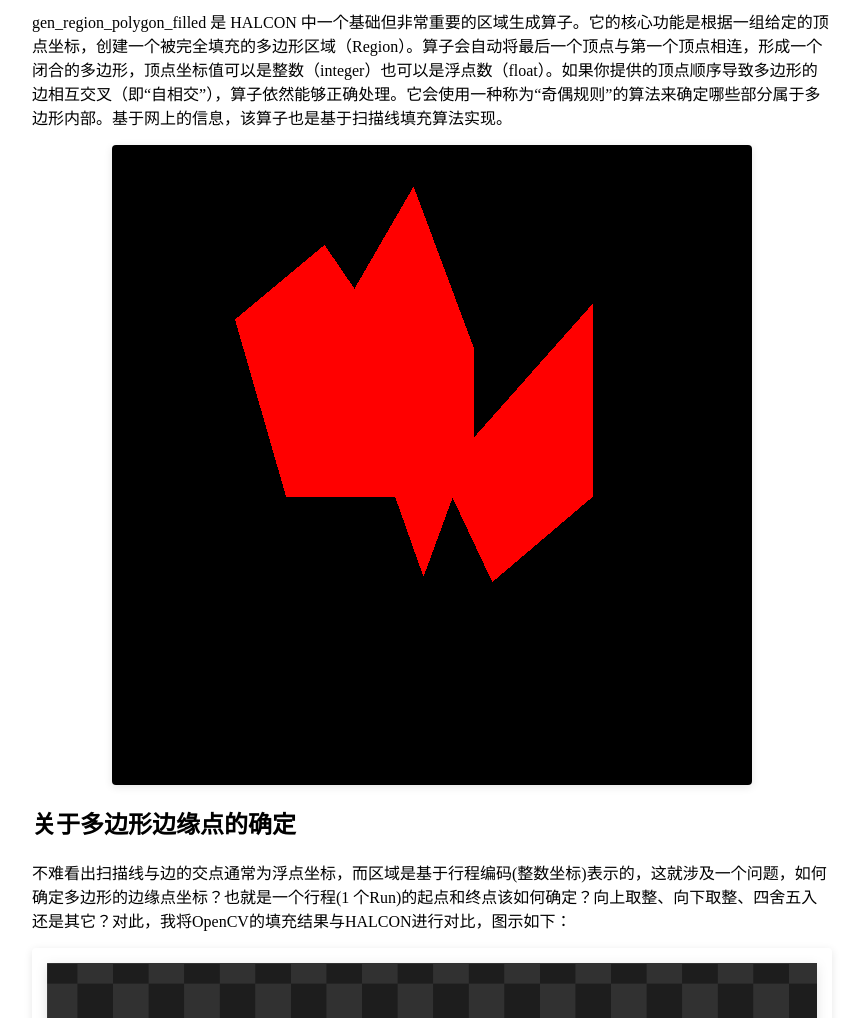
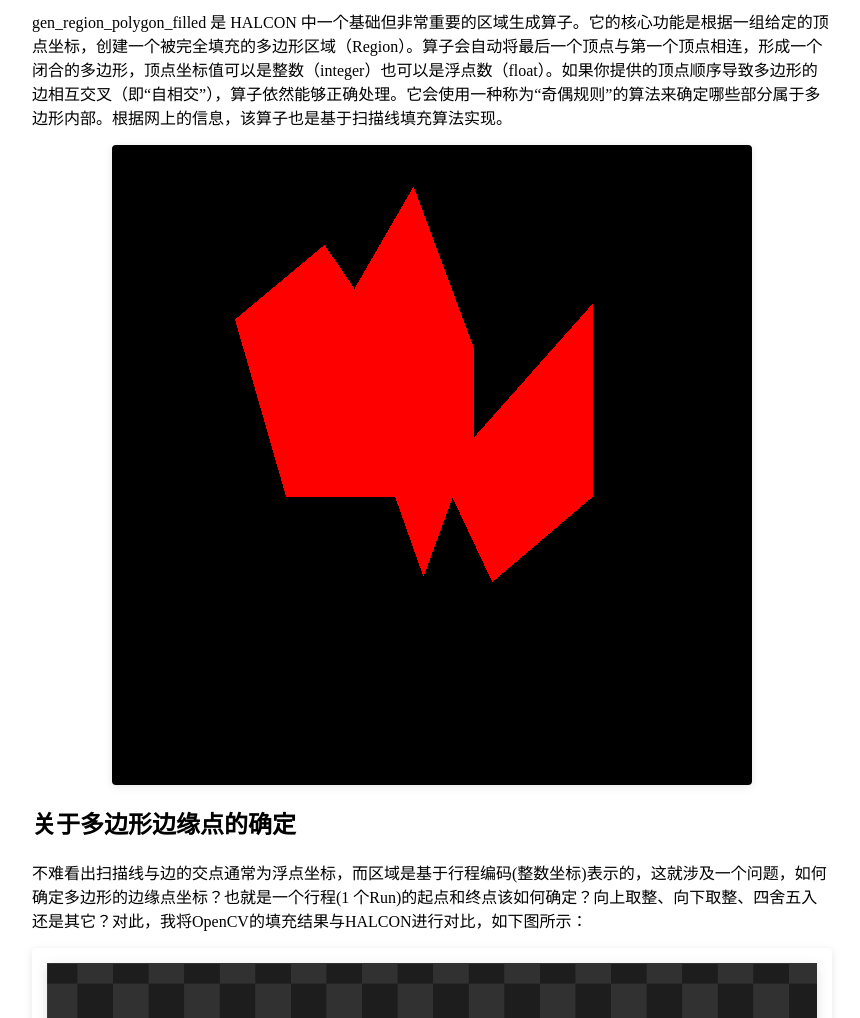
Before and after one commit to mwwzbinf/mwwzbinf.github.io, a Jekyll site: the page built from _posts/2025-08-12-基于扫描线的多边形填充算法.md, in a window 1280 px wide and 1400 px high, scrolled down 1528 px. Shown: the part 246-1264 px from the top of the window, without its empty margins (208-1068 px from the left). Built offline with Jekyll 4.4.1, drawn with Linux system fonts in a browser that asks for light colours; some of the changed text lies outside the part shown.

Commit message:
polygon fill

```diff
--- a/_posts/2025-08-12-基于扫描线的多边形填充算法.md
+++ b/_posts/2025-08-12-基于扫描线的多边形填充算法.md
@@ -44,13 +44,13 @@
 
 ## halcon实现
 
-gen_region_polygon_filled 是 HALCON 中一个基础但非常重要的区域生成算子。它的核心功能是根据一组给定的顶点坐标，创建一个被完全填充的多边形区域（Region）。算子会自动将最后一个顶点与第一个顶点相连，形成一个闭合的多边形，顶点坐标值可以是整数（integer）也可以是浮点数（float）。如果你提供的顶点顺序导致多边形的边相互交叉（即“自相交”），算子依然能够正确处理。它会使用一种称为“奇偶规则”的算法来确定哪些部分属于多边形内部。基于网上的信息，该算子也是基于扫描线填充算法实现。
+gen_region_polygon_filled 是 HALCON 中一个基础但非常重要的区域生成算子。它的核心功能是根据一组给定的顶点坐标，创建一个被完全填充的多边形区域（Region）。算子会自动将最后一个顶点与第一个顶点相连，形成一个闭合的多边形，顶点坐标值可以是整数（integer）也可以是浮点数（float）。如果你提供的顶点顺序导致多边形的边相互交叉（即“自相交”），算子依然能够正确处理。它会使用一种称为“奇偶规则”的算法来确定哪些部分属于多边形内部。根据网上的信息，该算子也是基于扫描线填充算法实现。
 
 ![示例图片](/images/polygon_fill_1.png "gen_region_polygon_filled")
 
 ## 关于多边形边缘点的确定
 
-不难看出扫描线与边的交点通常为浮点坐标，而区域是基于行程编码(整数坐标)表示的，这就涉及一个问题，如何确定多边形的边缘点坐标？也就是一个行程(1 个Run)的起点和终点该如何确定？向上取整、向下取整、四舍五入还是其它？对此，我将OpenCV的填充结果与HALCON进行对比，图示如下：
+不难看出扫描线与边的交点通常为浮点坐标，而区域是基于行程编码(整数坐标)表示的，这就涉及一个问题，如何确定多边形的边缘点坐标？也就是一个行程(1 个Run)的起点和终点该如何确定？向上取整、向下取整、四舍五入还是其它？对此，我将OpenCV的填充结果与HALCON进行对比，如下图所示：
 
 ![示例图片](/images/polygon_fill_2.png "run起点不同")
 
@@ -59,4 +59,4 @@
 ![示例图片](/images/polygon_fill_4.png "run完全吻合")
 
 OpenCV的fillPoly函数针对一个Run的起点和终点采取了向上取整和向下取整的策略，这里我修改为了四舍五入，图片中矩形表示run的起点，圆形表示run的终点，洋红色对应HALCON，绿色对应OpenCV，可见两种算法的结果并不完全一致，第一个图中，从顶点开始第三行run的起点，HALCON选取了边缘左边的点，OpenCV选取了边缘右边的点，很显然OpenCV选取的点离边缘更近，第二个图中，run的终点选取也出现了类似的情况，第三个图则是完全吻合的情况，
-所以我对halcon的选取策略充满了疑惑，请知道的小伙伴不吝赐教。
+所以我对HALCON的选取策略充满了疑惑，请知道的小伙伴不吝赐教。
```
